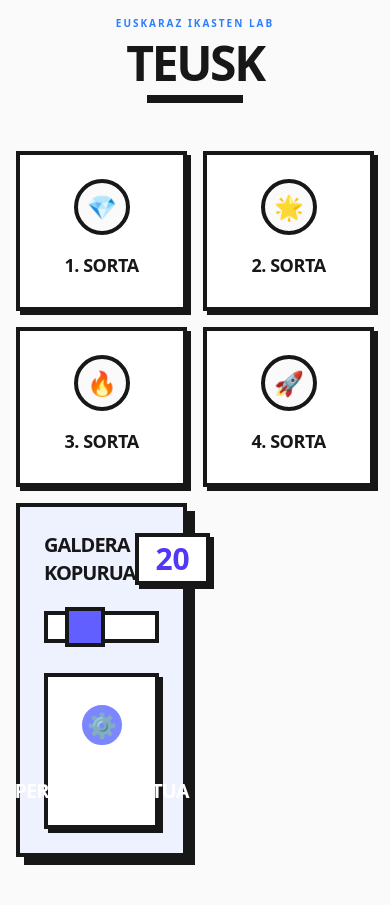
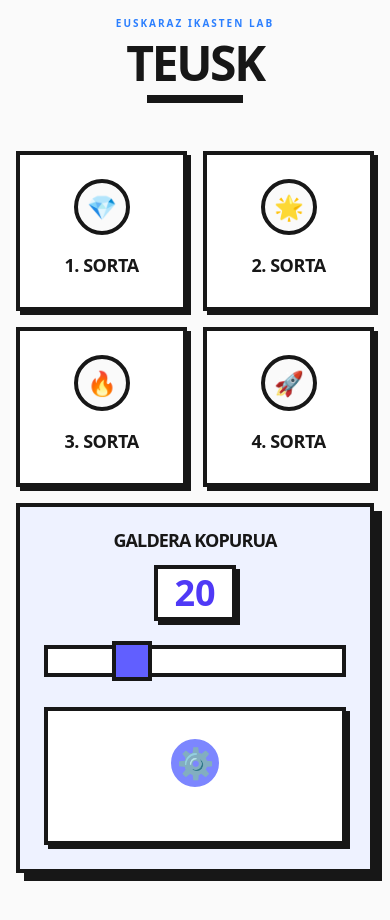
Before and after one commit to antoniourutz-dev/teusk, a React (Vite) app: page / in a window 390 px wide. Built offline with nearby package versions, Linux system fonts and the light colour scheme; no server answers.

Commit message:
style: optimize custom mode UI for mobile, remove redundant text and fix overlapping elements

```diff
--- a/src/App.tsx
+++ b/src/App.tsx
@@ -145,12 +145,12 @@ export default function App() {
                 </button>
             ))}
 
-            <div className="col-span-1 sm:col-span-2 bg-indigo-50 border-4 border-neutral-900 p-6 md:p-8 shadow-[8px_8px_0_0_rgba(23,23,23,1)]">
-              <div className="flex flex-col items-stretch justify-between gap-6 md:gap-8">
+            <div className="col-span-2 bg-indigo-50 border-4 border-neutral-900 p-6 sm:p-8 shadow-[8px_8px_0_0_rgba(23,23,23,1)]">
+              <div className="flex flex-col items-center gap-6 md:gap-8">
                 <div className="w-full">
-                  <div className="flex justify-between items-center mb-6">
-                    <label className="font-extrabold text-xl md:text-2xl tracking-tighter uppercase">Galdera kopurua</label>
-                    <span className="text-3xl md:text-5xl font-black text-indigo-600 bg-white border-4 border-neutral-900 px-4 py-1 shadow-[4px_4px_0_0_rgba(23,23,23,1)]">{customCount}</span>
+                  <div className="flex flex-col sm:flex-row justify-between items-center gap-4 mb-6 text-center sm:text-left">
+                    <label className="font-black text-lg md:text-2xl tracking-tighter uppercase leading-none">Galdera kopurua</label>
+                    <span className="text-4xl md:text-5xl font-black text-indigo-600 bg-white border-4 border-neutral-900 px-4 py-1 shadow-[4px_4px_0_0_rgba(23,23,23,1)]">{customCount}</span>
                   </div>
                   <input
                     type="range"
@@ -169,10 +169,11 @@ export default function App() {
                   onClick={() => startNewGame(0)}
                   className={`${buttonBaseStyle} bg-indigo-500 text-white border-indigo-900 hover:bg-indigo-600 w-full py-6 md:py-8`}
                 >
-                  <div className="w-12 h-12 md:w-16 md:h-16 rounded-full border-4 border-white flex items-center justify-center text-2xl md:text-3xl mb-3 md:mb-4 bg-indigo-400">
+                  <div className="w-14 h-14 md:w-16 md:h-16 rounded-full border-4 border-white flex items-center justify-center text-3xl md:text-4xl bg-indigo-400 mb-2 sm:mb-4">
                       ⚙️
                   </div>
-                  <span className="text-xl md:text-3xl font-black tracking-tighter leading-none">MODO PERTSONALIZATUA</span>
+                  <span className="hidden sm:block text-xl md:text-3xl font-black tracking-tighter leading-none uppercase">Modo Pertsonalizatua</span>
+                  <span className="sm:hidden text-lg font-black tracking-tighter leading-none uppercase">HASI JOKOA</span>
                 </button>
               </div>
             </div>
```
